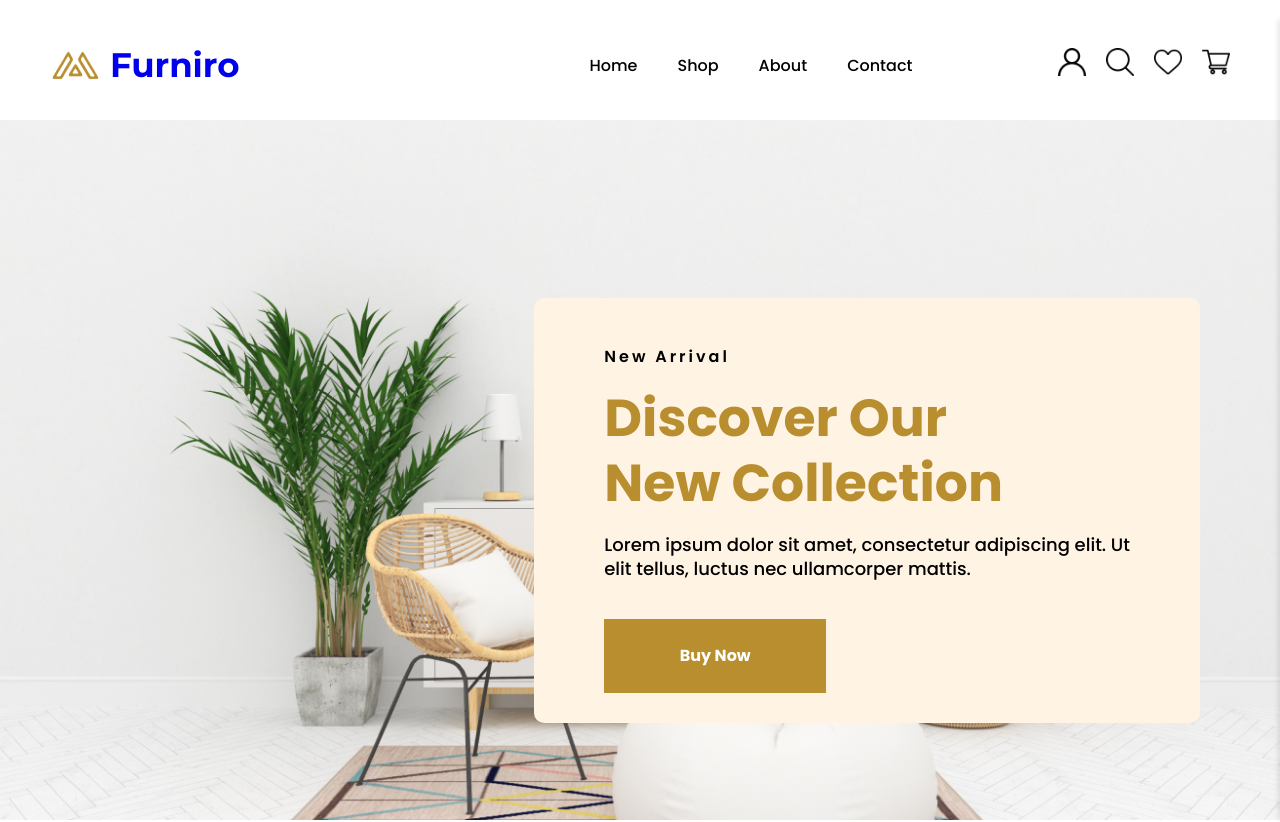
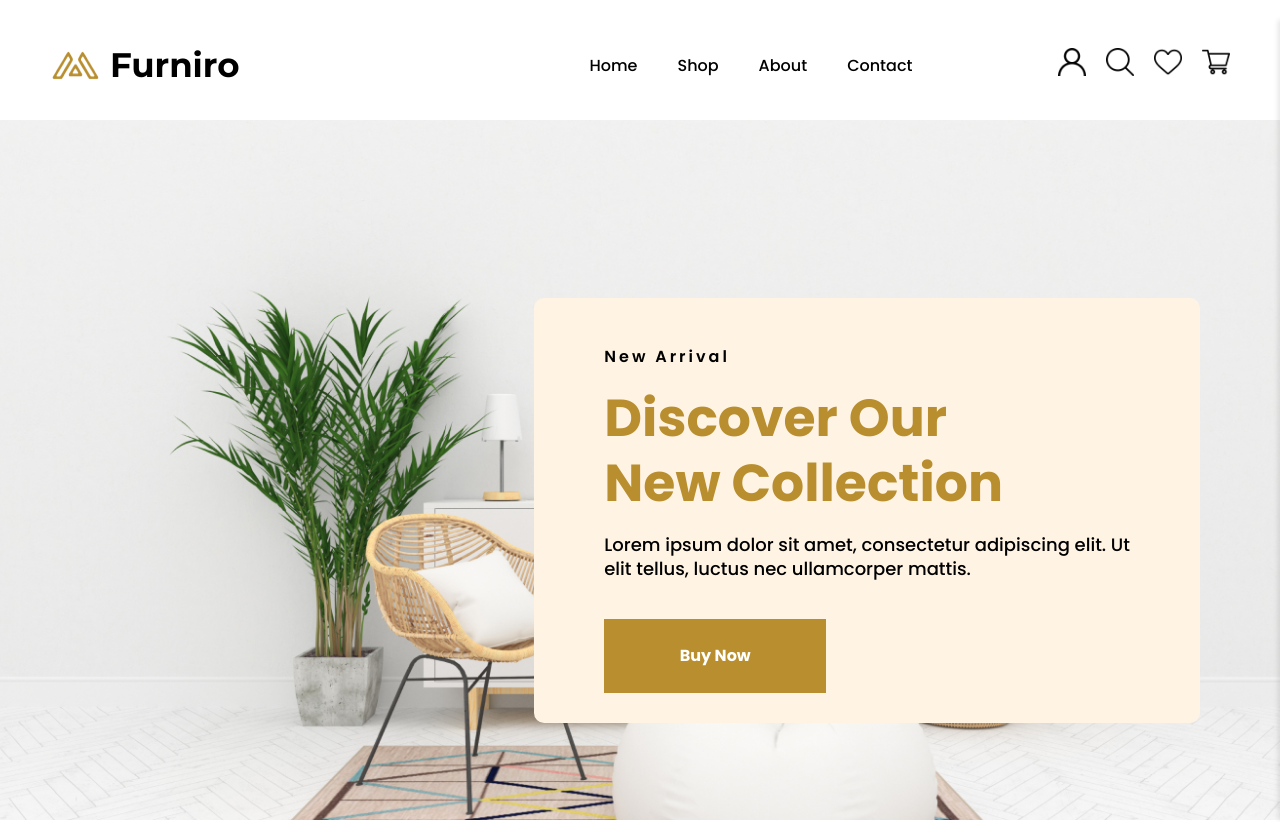
Before and after one commit to EmireHaouas/furniro, a React (Vite) app in the folder furniro/: page / in a window 1280 px wide. Shown: the top 822 px of the page. Built offline with nearby package versions, Linux system fonts and the light colour scheme.

Commit message:
fixed logo home on header

```diff
--- a/furniro/src/Components/Global/Header.css
+++ b/furniro/src/Components/Global/Header.css
@@ -50,6 +50,14 @@ a:hover {
   a:active{
     transform: scale(1.1);
   }
+a.logo_Link{
+    color: initial;
+    text-decoration: initial;
+    transform: initial;
+    display: flex;
+    flex-direction: row;
+    align-items: center;
+}
 .logo_Pack{
     display: flex;
     flex-direction: row;
--- a/furniro/src/Components/Global/Header.jsx
+++ b/furniro/src/Components/Global/Header.jsx
@@ -11,16 +11,18 @@ const Header = () => {
     return (
         <header className="header">
             <div className="test">
-            <Link to="/Home" className="logo_Link">
+
                 <div className="logo_Pack">
+                <Link to="/" className="logo_Link">
 
                     <img className="logo" alt="logo" src={logo} />
 
                     <p className="logo_Name">Furniro</p>
+                    </Link>
                 </div>
-                </Link>
+
                 <nav className="nav_Bar">
-                    <Link to="/home" className="home_Nav">Home</Link>
+                    <Link to="/" className="home_Nav">Home</Link>
                     <Link to="/shop" className="shop_Nav">Shop</Link>
                     <Link to="/about" className="about_Nav">About</Link>
                     <Link to="/contact" className="contact_Nav">Contact</Link>
```
